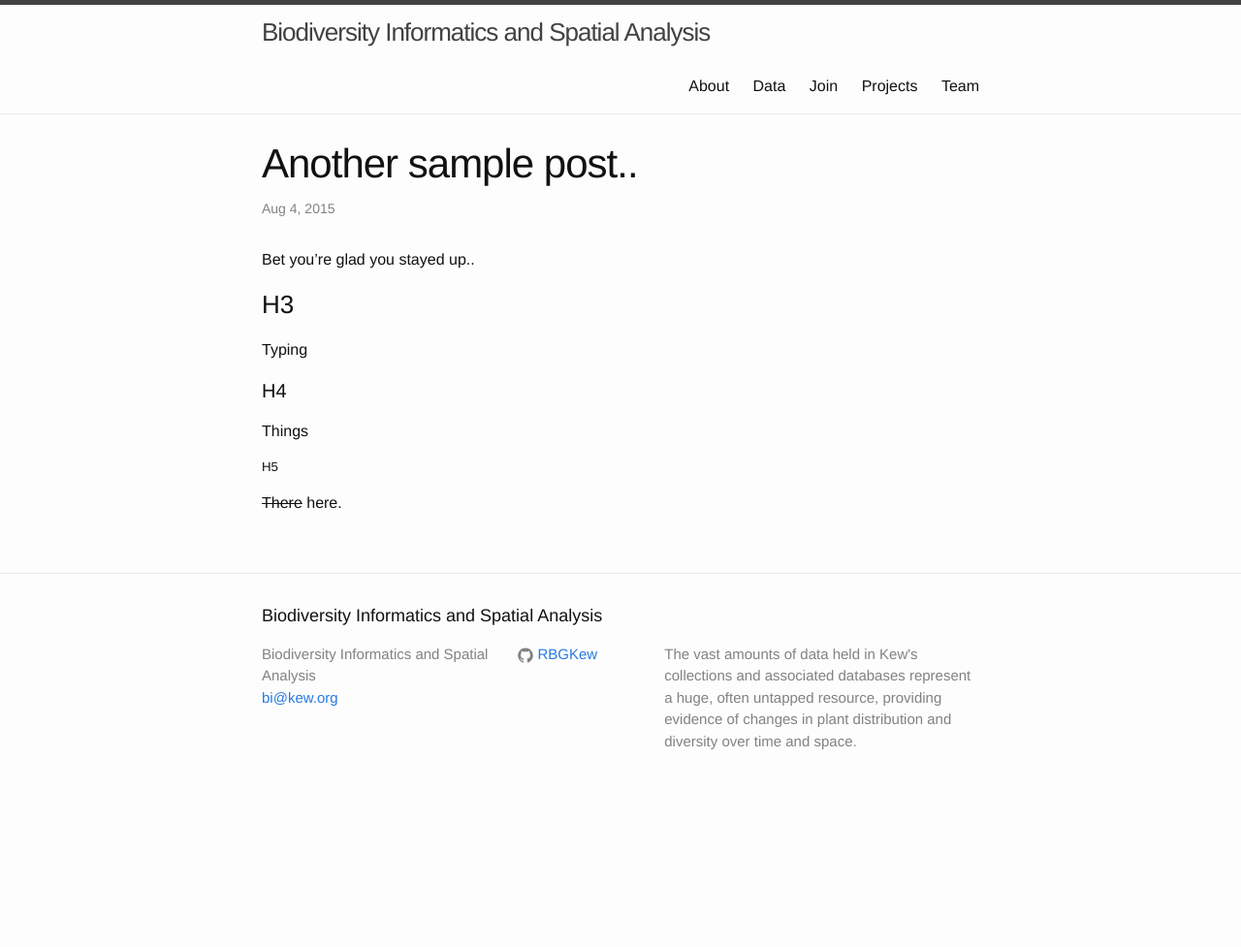
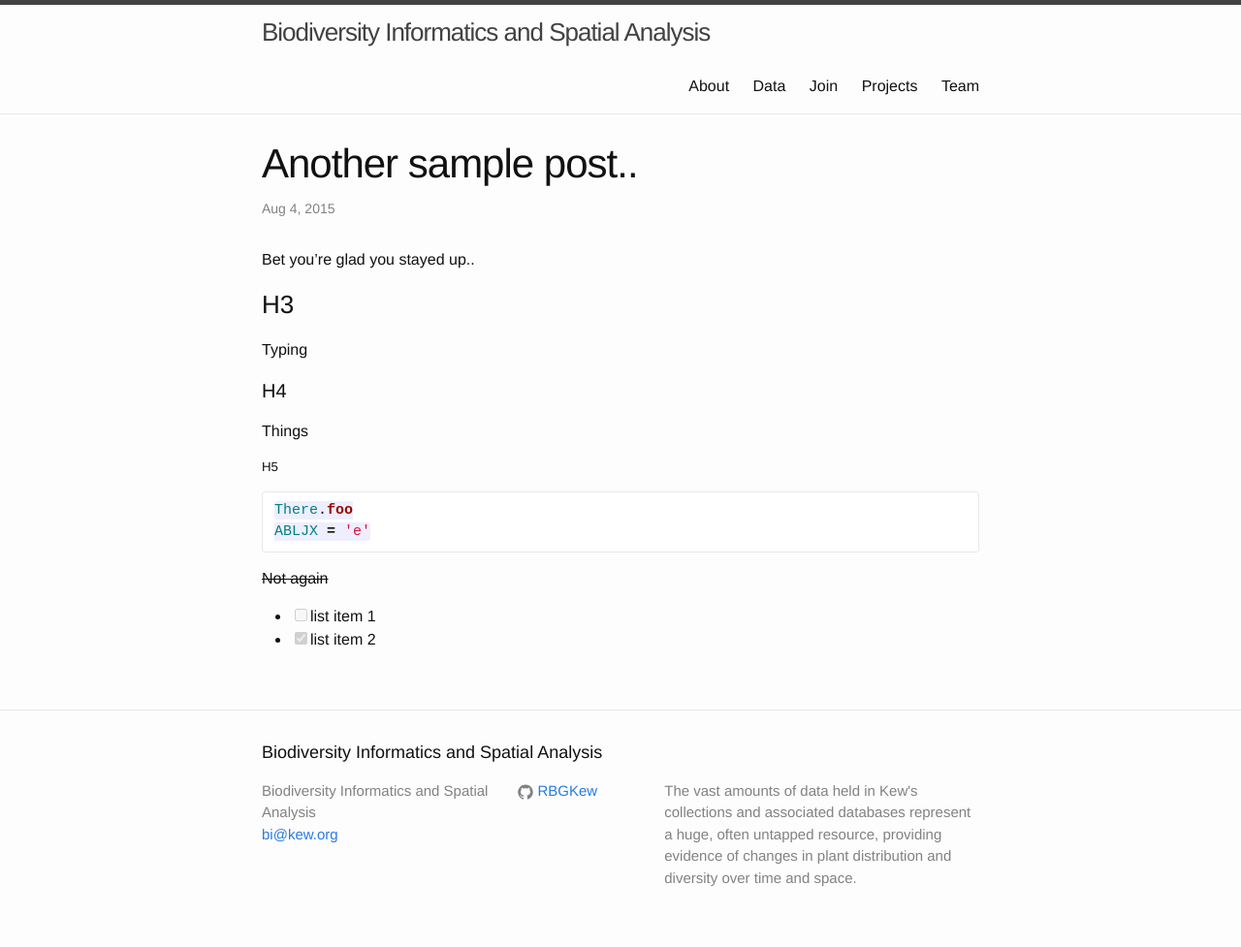
Before and after one commit to RBGKew/rbgkew.github.io, a Jekyll site: the page built from _posts/2015-08-04-another-sample-post.md, in a window 1280 px wide. Shown: the whole page at 97% size. Built offline with Jekyll 4.4.1, drawn with Linux system fonts in a browser that asks for light colours; Markdown is read by kramdown in place of the engine named in the settings; before the commit the page ends 900 px from its top, so only the background shows below that.

Commit message:
Test changes

````diff
--- a/_posts/2015-08-04-another-sample-post.md
+++ b/_posts/2015-08-04-another-sample-post.md
@@ -3,10 +3,25 @@ layout: post
 title: Another sample post..
 tags: code
 ---
+
 Bet you're glad you stayed up..
+
 ### H3
+
 Typing
+
 #### H4
+
 Things
+
 ##### H5
-~~There~~ here.
+
+```ruby
+There.foo
+ABLJX = 'e'
+```
+
+~~Not again~~
+
+- [ ] list item 1
+- [x] list item 2
````
